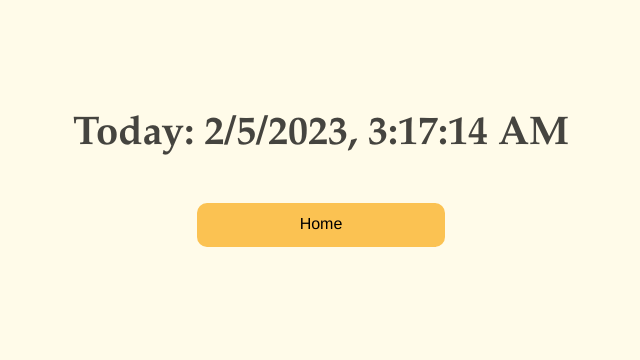
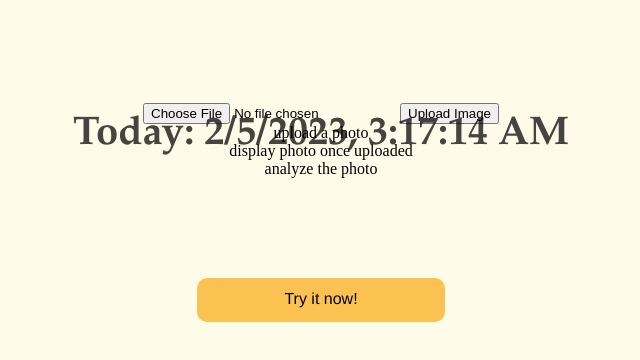
Before and after one commit to crystalh000/coding-connoisseurs-, a plain HTML site: page homepage.html in a window 1280 px wide. Shown: the whole page, without its empty margins (327-967 px from the left). Drawn offline with Linux system fonts and the light colour scheme.

Commit message:
adding image

```diff
--- a/homepage.html
+++ b/homepage.html
@@ -8,8 +8,20 @@
 		<p>Today: <span id="datetime"></span></p><script>var dt = new Date();
 			document.getElementById("datetime").innerHTML=dt.toLocaleString();</script>
 		</div>
-		<div class = "next-button" onclick="window.location.replace('weeklysurvey.html');">
-			<div class="text-button">Home</div>
+		<form action="upload_file.php" method="post" enctype="multipart/form-data">
+			<input type="file" name="image">
+			<input type="submit" value="Upload Image">
+		</form>
+		upload a photo
+		<br>
+		display photo once uploaded
+		<br>
+		analyze the photo
+		<br>
+
+		<div class = "next-button" onclick="window.location.replace('weeklysummary.html');">
+			<div class="text-button">Try it now!</div>
+		</div>
 		</div>
 	</body>
 </html>
--- /dev/null
+++ b/weeklysummary.html
@@ -0,0 +1,19 @@
+<!DOCTYPE html>
+<html>
+	<head>
+		<link rel="stylesheet" href="style.css">
+	</head>
+	<body>
+		<div class="title"> Weekly Summary</div>
+		<div class="options">
+		</div>
+		get info from backend for chart
+		<br>
+		display chart
+		<br>
+		this week you ate a lot of (your biggest chunk of the pie)
+		<div class = "next-button" onclick="window.location.replace('homepage.html');">
+			<div class="text-button">Upload Your Meal</div>
+		</div>
+	</body>
+</html>
```
Also changed, not shown: weeklysurvey.html (deleted, +0 -11 lines), pana.png (added).
